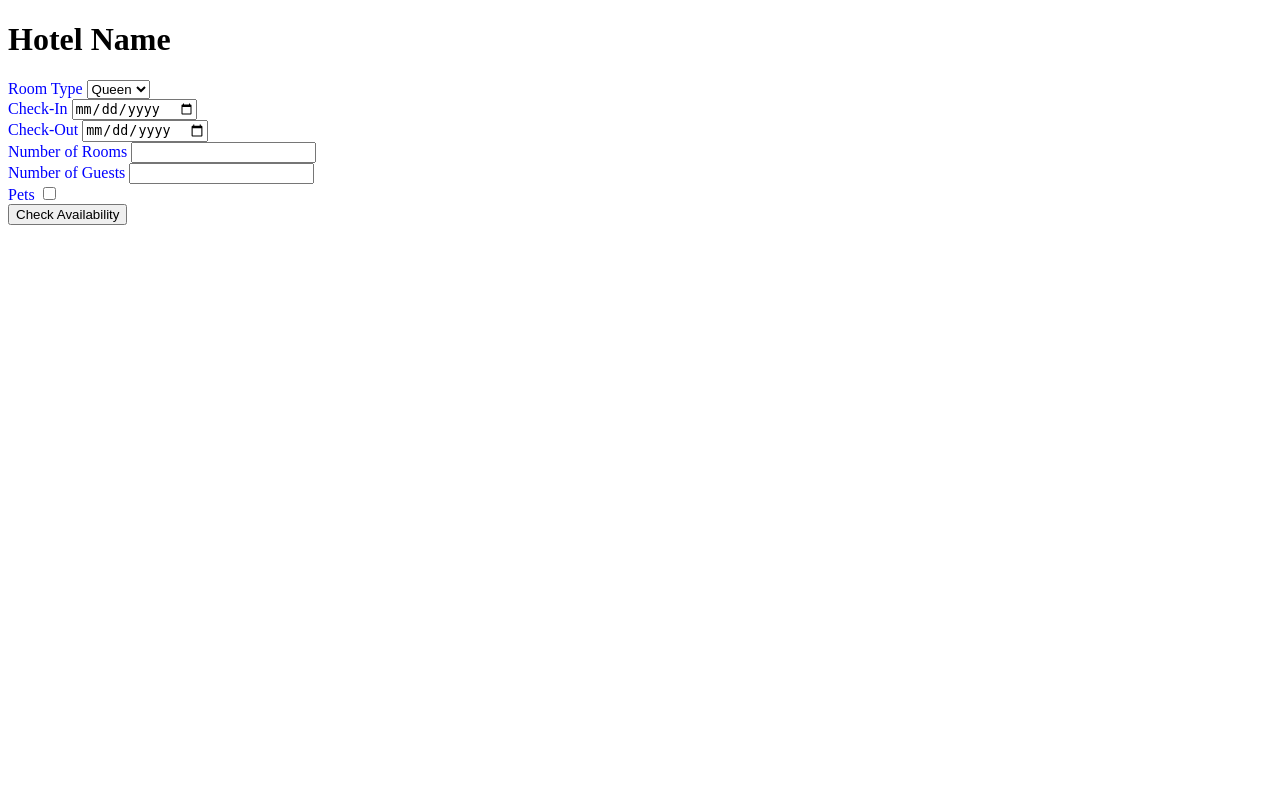
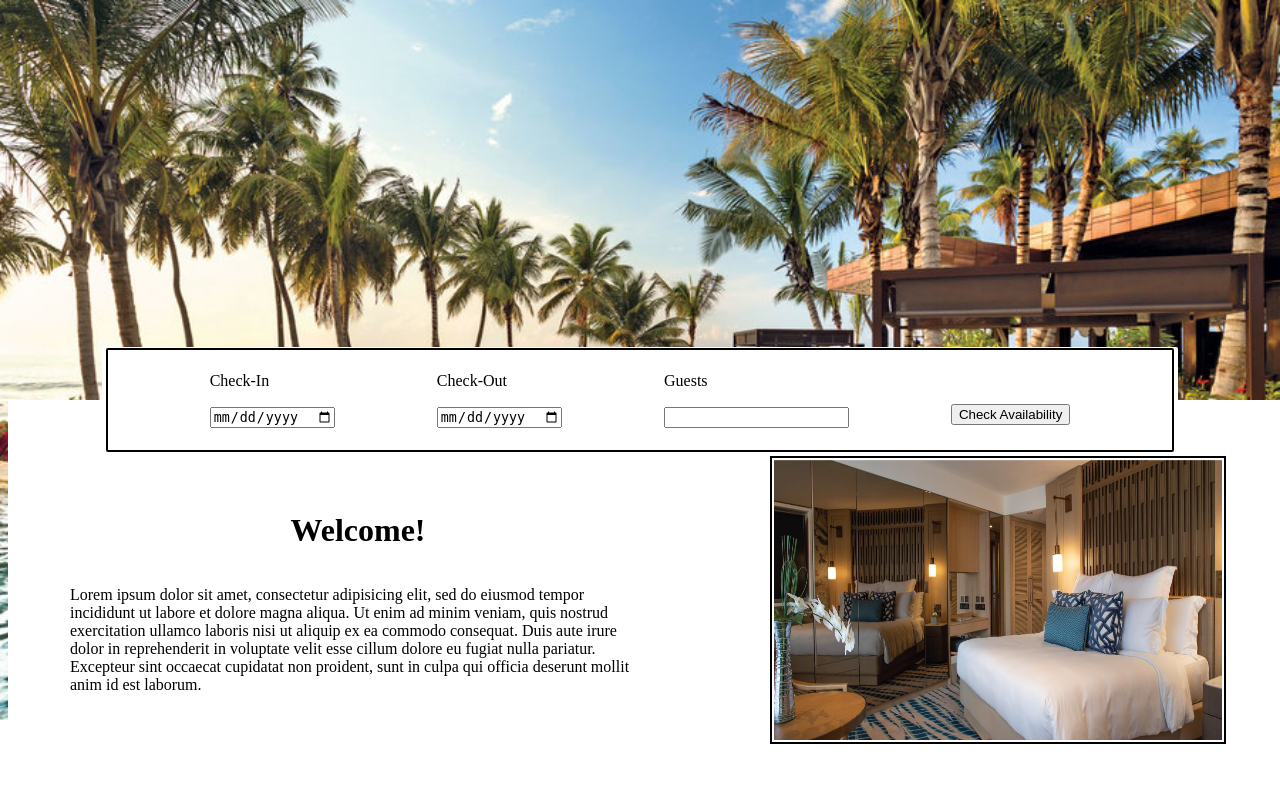
Before and after one commit to CS340HollidayLiles/CS340, a Flask app: page /home in a window 1280 px wide. Run offline with Flask 2, Linux system fonts and the light colour scheme; some libraries are stand-ins or nearby versions.

Commit message:
Add css for home.html

```diff
--- a/starter_website/static/main.css
+++ b/starter_website/static/main.css
@@ -1,4 +1,92 @@
 
-#search {
-    color:blue;
+#home {
+    background: url('/static/beach.jpg');
+    height: 50%
+    background-position: center;
+    background-repeat: no-repeat;
+    background-size: cover;
 }
+
+#pic2 {
+
+    height: 70%;
+    width: 35%;
+    border: 2px solid black;
+    padding: 2px;
+}
+
+.white {
+    position: absolute;
+    margin: auto;
+    top: 0;
+    right: 0;
+    bottom: 0;
+    left: 0;
+    width: 84%;
+    height: 106px;
+    background: white;
+    display: flex;
+    flex-direction: row;
+    align-content: center;
+    align-items: center;
+    justify-content: space-evenly;
+    border-radius: 2px;
+    z-index: 1;
+}
+
+.info {
+    position: absolute;
+    bottom: 0;
+    height: 50%;
+    width: 100%;
+    background: white;
+    z-index: -1;
+    display: flex;
+    flex-direction: row;
+    justify-content: space-around;
+    align-items: center;
+}
+
+
+
+#txt {
+}
+
+.container {
+    position: absolute;
+    margin: auto;
+    top: 0;
+    right: 0;
+    bottom: 0;
+    left: 0;
+    width: 99%;
+    height: 100px;
+    background: white;
+    display: flex;
+    flex-direction: row;
+    align-content: center;
+    align-items: center;
+    justify-content: space-evenly;
+    border-style: solid;
+    border-width: 2px;
+    border-radius: 2px;
+}
+
+#txtbox {
+    display: flex;
+    flex-direction: column;
+    justify-content: space-evenly;
+    max-width: 45%;
+    align-items: center;
+}
+
+.search {
+    display: flex;
+    flex-direction: column;
+    justify-content: space-evenly;
+    height: 90px;
+}
+
+#check-button {
+    margin-top: 28px;
+}
--- a/starter_website/templates/home.html
+++ b/starter_website/templates/home.html
@@ -1,38 +1,31 @@
 {% extends 'main.html' %}
 
 {% block content %}
-    <div class="beach-image">
-        <h1 class="site">Hotel Name</h1>
-    </div>
-    <div id="search" class="container">
-        <div id="room-type" class="search-bar">
-            <label for="type">Room Type</label>
-            <select id="type" class="search-input">
-                <option value="Queen">Queen</option>
-                <option value="King">King</option>
-                <option value="Full">Full</option>
-            </select>
-        </div>
-        <div id="check-in" class="search-bar">
+<body id="home">
+<div class="white">
+    <div class="container">
+       <div id="check-in" class="search">
             <label for="c/i">Check-In</label>
             <input id="c/i" type="date" class="search-input">
         </div>
-        <div id="check-out" class="search-bar">
+        <div id="check-out" class="search">
             <label for="c/o">Check-Out</label>
             <input id="c/o" type="date" class="search-input">
         </div>
-        <div id="number-rooms" class="search-bar">
-            <label for="rooms">Number of Rooms</label>
-            <input id="rooms" type="number" class="search-input">
-        </div>
-        <div id="number-guests" class="search-bar">
-            <label for="guests">Number of Guests</label>
+        <div id="number-guests" class="search">
+            <label for="guests">Guests</label>
             <input id="guests" type="number" class="search-input">
-        </div>
-        <div id="pets">
-            <label for="pet">Pets</label>
-            <input id="pet" type="checkbox">
         </div>
         <button id="check-button" type="button" onclick="window.location.href='/book'">Check Availability</button>
     </div>
+</div>
+<div class="info">
+    <div id="txtbox">
+        <h1>Welcome!</h1>
+        <p id="txt">Lorem ipsum dolor sit amet, consectetur adipisicing elit, sed do eiusmod tempor incididunt ut labore et dolore magna aliqua. Ut enim ad minim veniam, quis nostrud exercitation ullamco laboris nisi ut aliquip ex ea commodo consequat. Duis aute irure dolor in reprehenderit in voluptate velit esse cillum dolore eu fugiat nulla pariatur. Excepteur sint occaecat cupidatat non proident, sunt in culpa qui officia deserunt mollit anim id est laborum.
+        </p>
+    </div>
+    <img id="pic2" src="/static/room.jpg"></img>
+</div>
+    </body>
 {% endblock %}
```
Also changed, not shown: starter_website/static/beach.jpg, starter_website/static/room.jpg (added).
